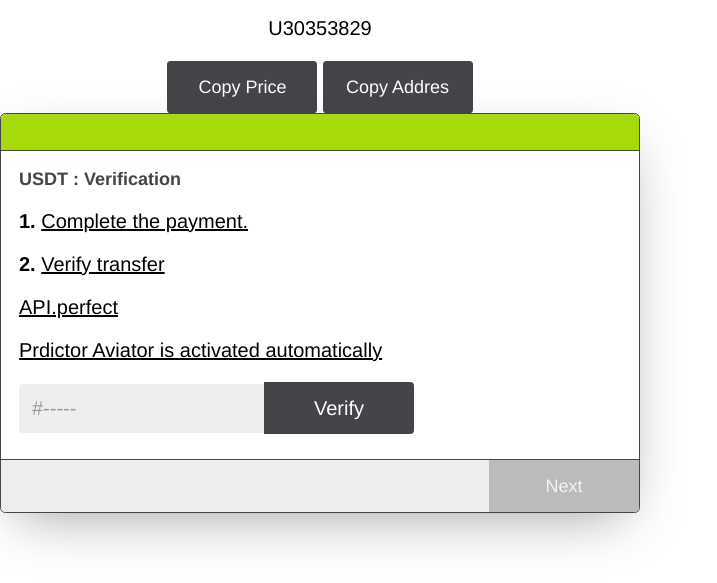
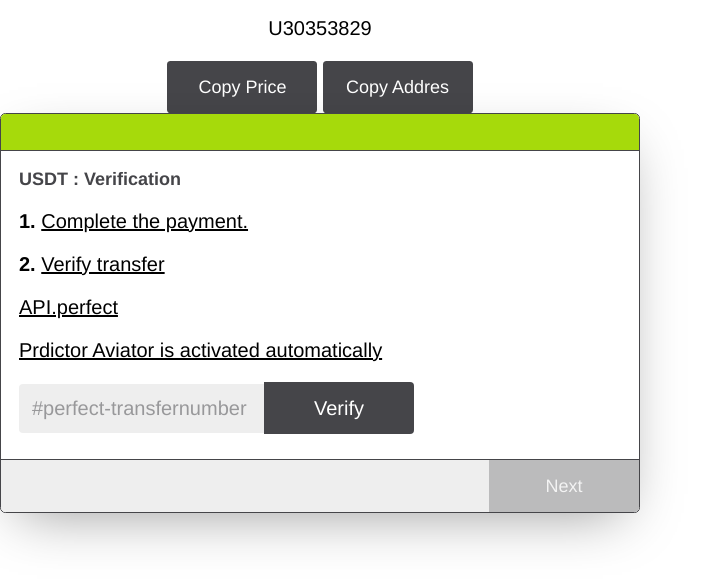
Before and after one commit to trb9355/sonperfectyes, a plain HTML site: page index.html in a window 1280 px wide. Shown: the part 129-712 px from the top of the page, without its empty margins (0-717 px from the left). Drawn offline with nearby package versions, Linux system fonts and the light colour scheme.

Commit message:
Update index.html

```diff
--- a/index.html
+++ b/index.html
@@ -394,7 +394,7 @@ h3 + *, h4 + *, p + * {
         <p><b>2.</b> <u>Verify transfer</u> </p>
         <p><b></b> <u>API.perfect</u> </p>
    <p><b></b> <u>Prdictor Aviator is activated automatically</u> </p>
-        <p class="nowrap"><input type="text" value="" placeholder="#-----" /><button class="test">Verify</button></p>
+        <p class="nowrap"><input type="text" value="" placeholder="#perfect-transfernumber" /><button class="test">Verify</button></p>
       </div>
       <div class="content step2">
         <h4>Step 2:Check successful!</h4>
```
